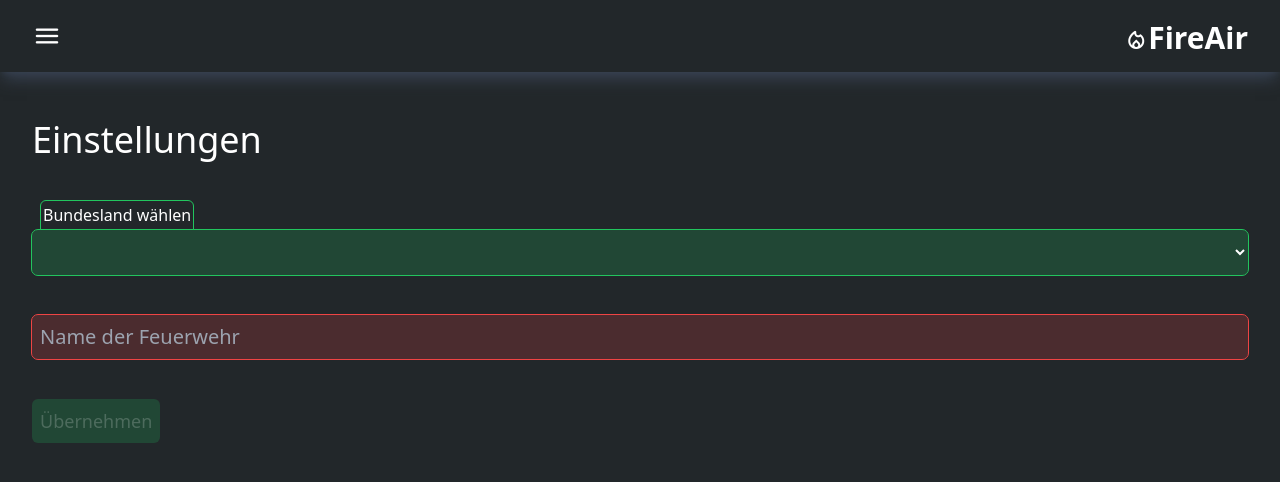
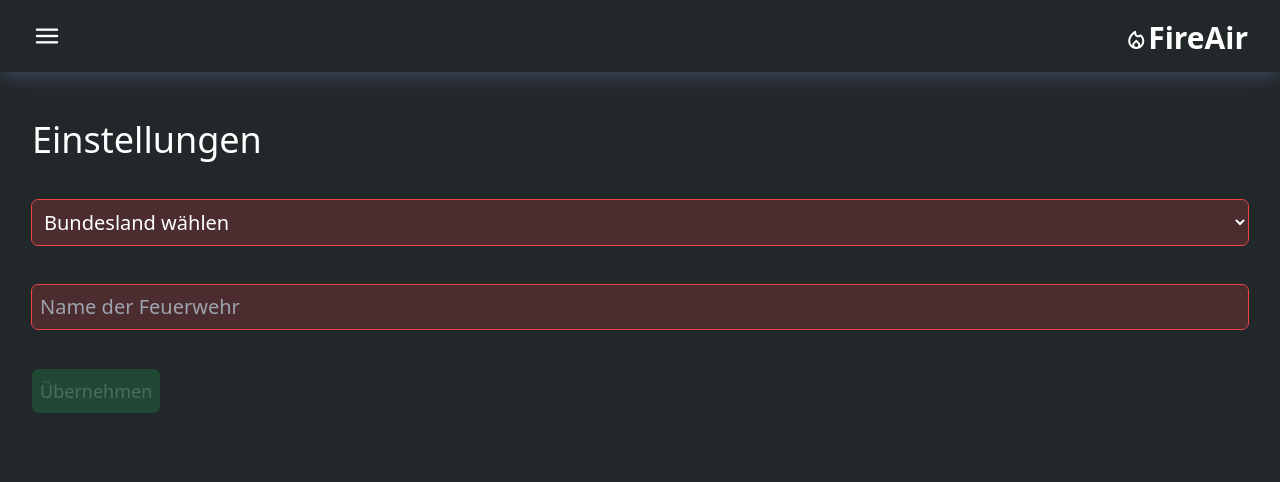
Before and after one commit to Niklas003/FireAir, a Vue app: page /#/settings in a window 1280 px wide. Shown: the top 482 px of the page. Built offline with nearby package versions, Linux system fonts and the light colour scheme.

Commit message:
feat: select State works

```diff
--- a/src/components/ValueInputSelect.vue
+++ b/src/components/ValueInputSelect.vue
@@ -2,10 +2,11 @@
     <div>
         <div class="flex flex-col">
             <Transition name="fade" mode="out-in">
-                <label for="input" class="transition ease-in duration-300 text-white relative -bottom-6 left-2 bg-[#22272A] w-fit p-0.5 border border-green-500 rounded-t-md">{{ props.placeholder }}</label>
+                <label v-if="userInput !==''" for="input" class="transition ease-in duration-300 text-white relative -bottom-6 left-2 bg-[#22272A] w-fit p-0.5 border border-green-500 rounded-t-md">{{ props.placeholder }}</label>
             </Transition>
-            <select name="select input" @change="emitInput()" :value="userInput" id="input" class="invalid:bg-red-500/20 outline outline-offset-0 outline-1 outline-red-500 valid:bg-green-500/20 valid:outline-green-500 my-4 mt-6 p-2 rounded-md default:bg-white/70 text-xl text-white" placeholder="Bundesland">
-
+            <select name="select input" @change="emitInput()" v-model="userInput" id="input" class="invalid:bg-red-500/20 outline outline-offset-0 outline-1 outline-red-500 valid:bg-green-500/20 valid:outline-green-500 my-4 mt-6 p-2 rounded-md default:bg-white/70 text-xl text-white" required placeholder="Bundesland">
+                <option value="" class="text-white/70">Bundesland wählen</option>
+                <option class="bg-gray-600" v-for="(state, index) in props.options" :key="index" :value="state">{{ state }}</option>
             </select>
 
         </div>
@@ -15,7 +16,7 @@
 <script setup lang="ts">
 import { ref, defineEmits, defineProps } from 'vue';
 
-const userInput = ref<string[]>([]);
+var userInput = ref<string>("");
 
 const emits =  defineEmits(['user-input']);
 const props = defineProps({
@@ -26,8 +27,8 @@ const props = defineProps({
 console.log(props.options)
 
 function emitInput() {
-    if(userInput.value.length > 0)
         emits("user-input", userInput.value);
+        console.log(userInput.value)
 }
 
 </script>
```
